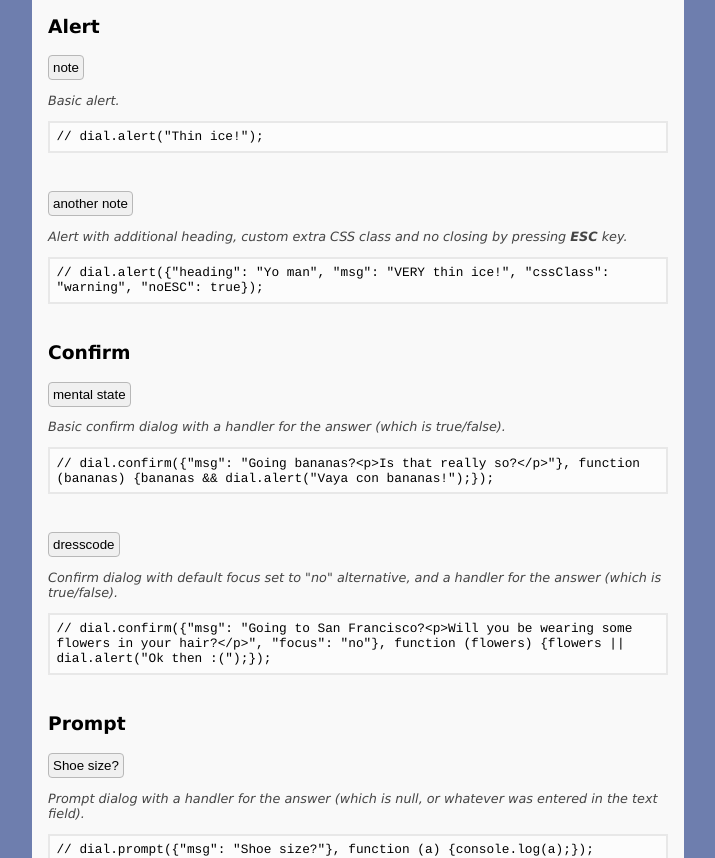
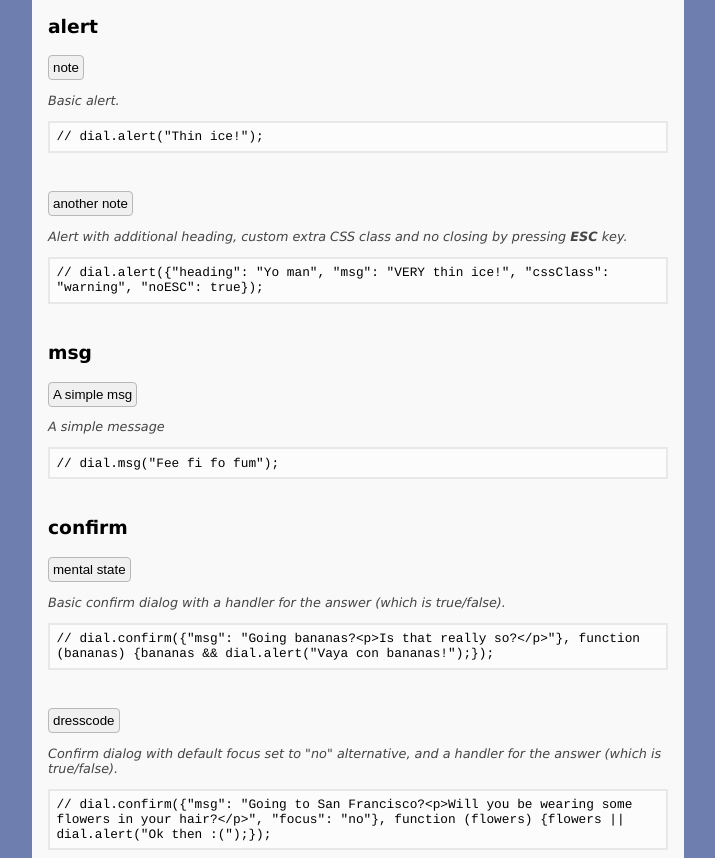
Before and after one commit to npup/dial.js, a plain HTML site: page index.html in a window 1280 px wide. Shown: the part 121-979 px from the top of the page, without its empty margins (282-997 px from the left). Drawn offline with Linux system fonts and the light colour scheme.

Commit message:
Add "msg" example to example pages

```diff
--- a/index.html
+++ b/index.html
@@ -77,7 +77,7 @@
 
     <h1>dial.js examples</h1>
 
-    <h3>Alert</h3>
+    <h3>alert</h3>
     <button onclick='dial.alert("Thin ice!")'>
       note
     </button>
@@ -98,9 +98,20 @@
       // dial.alert({"heading": "Yo man", "msg": "VERY thin ice!", "cssClass": "warning", "noESC": true});
     </script>
 
+      <h3>msg</h3>
+      <button onclick='dial.msg("Fee fi fo fum");'>
+          A simple msg
+      </button>
+      <p>
+        A simple message
+      </p>
+      <script class="example">
+        // dial.msg("Fee fi fo fum");
+      </script>
 
 
-    <h3>Confirm</h3>
+
+    <h3>confirm</h3>
     <button onclick='dial.confirm({"msg": "Going bananas?<p>Is that really so?</p>"}, function (bananas) {bananas && dial.alert("Vaya con bananas!");});'>
       mental state
     </button>
@@ -124,7 +135,7 @@
     </script>
 
 
-    <h3>Prompt</h3>
+    <h3>prompt</h3>
     <button onclick='dial.prompt({"msg": "Shoe size?"}, function (a) {console.log(a);});'>
       Shoe size?
     </button>
@@ -144,7 +155,6 @@
       // dial.prompt({"msg": "Yer name?" "value": "Don Martin", "focus": "ok",}, function (name) {console.log(name); if (!name) {return false;}});
     </script>
 
-
   </div>
 
   <script src="./build/dial.js"></script>
```
